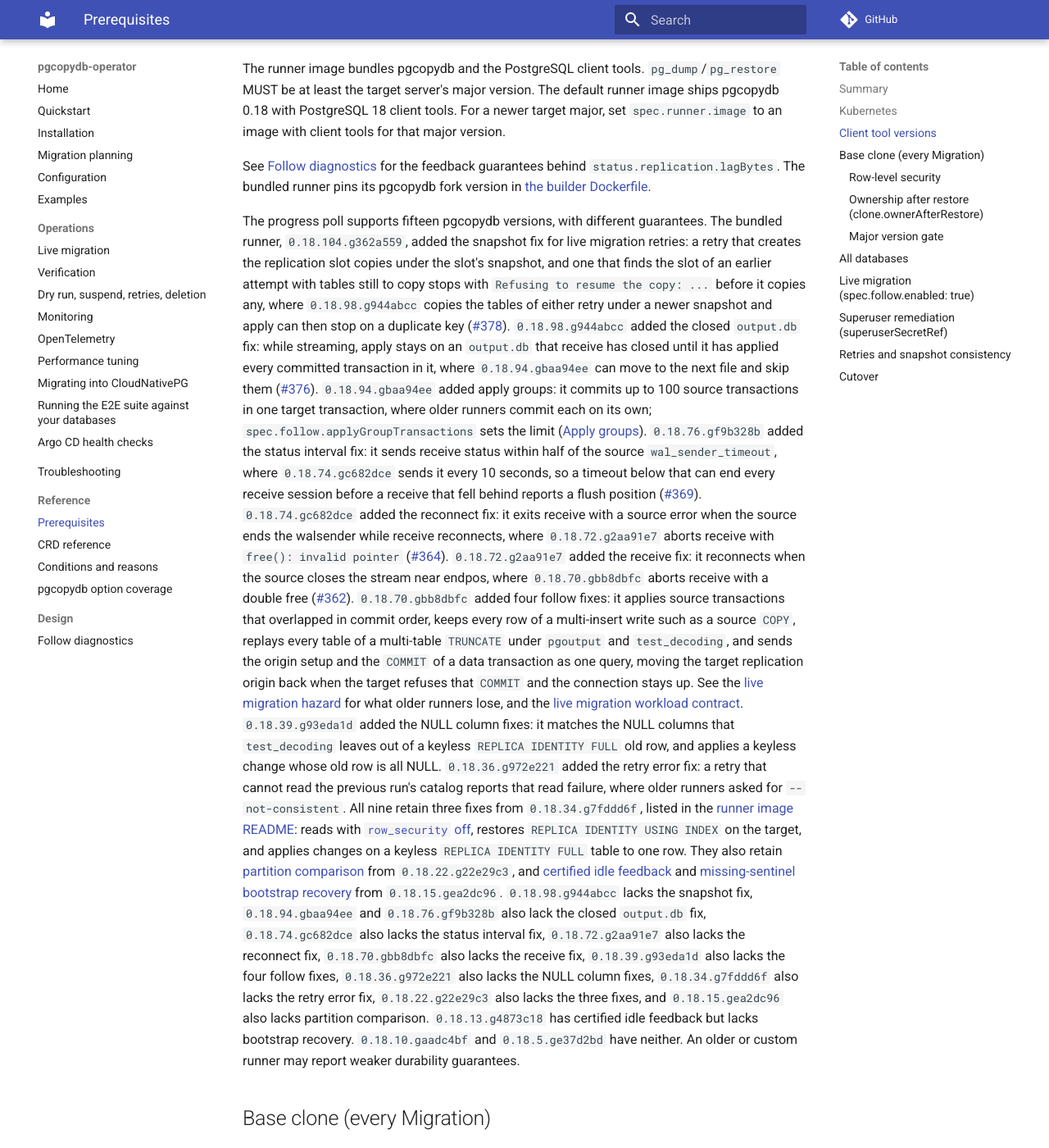
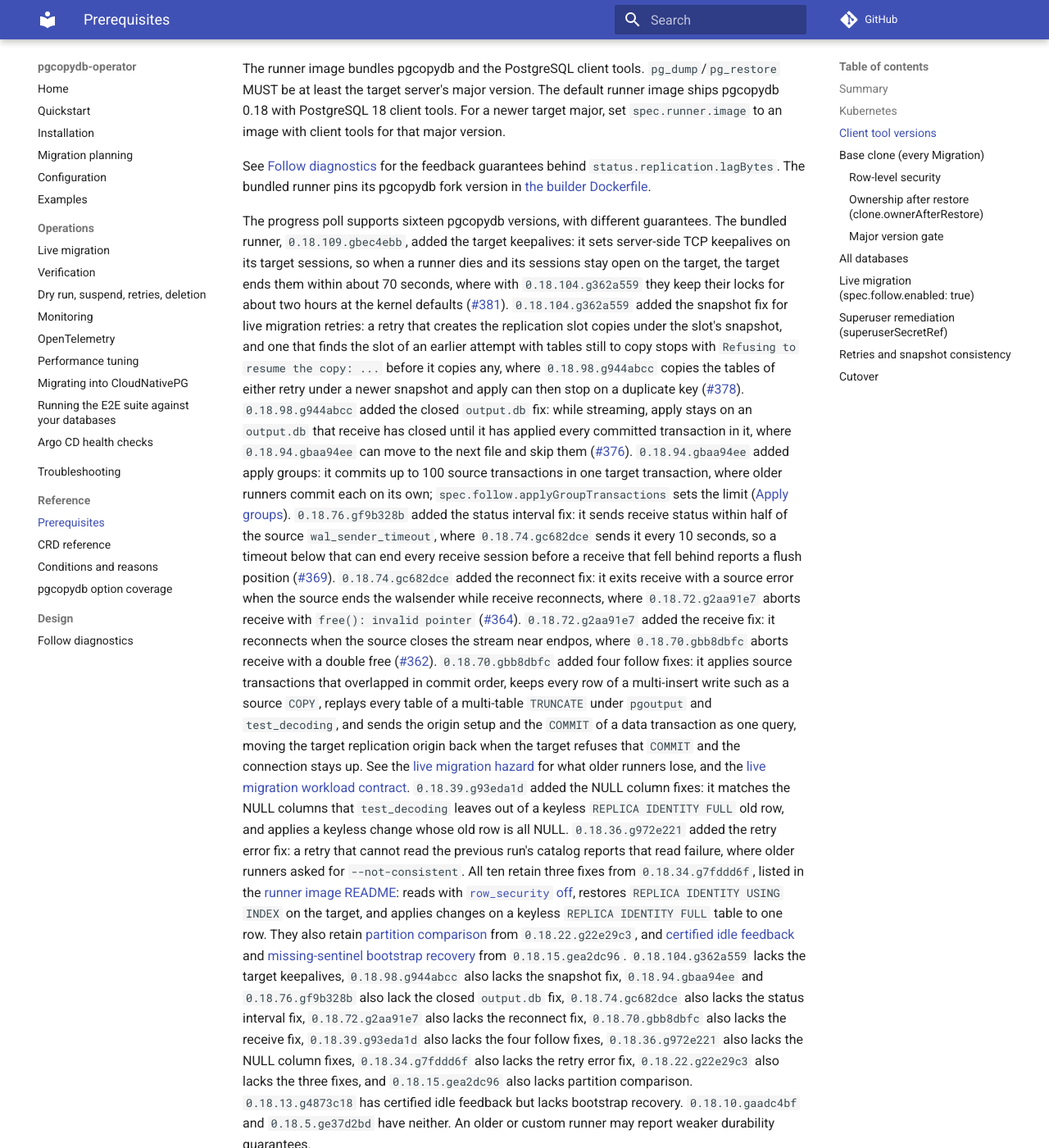
Before and after one commit to ydixken/pgcopydb-operator, an MkDocs documentation site: the page built from docs/reference/prerequisites.md, in a window 1280 px wide and 1400 px high, scrolled down 1466 px. Shown: the whole window at 82% size. Built offline with MkDocs 1.6.1 and Material for MkDocs 9.7.7, drawn with Linux system fonts in a browser that asks for light colours; comment, search, counter and statistics services are not loaded; some of the changed text lies outside the part shown.

Commit message:
fix: bundle the pgcopydb fix for orphaned target sessions blocking a restart
The runner pulls builder bec4ebb (0.18.109.gbec4ebb), which adds fork PR
#33. A runner pod deleted mid-copy could leave its COPY backends waiting
on the target in ClientRead with their table locks, because the close
never reached the target and the server noticed only at the kernel
keepalive defaults, about two hours later. A start-over's DROP TABLE ...
CASCADE waits behind them without an error, the likely cause of the
rc.1 E2E spec that timed out in Cloning on attempt 3 (#381). pgcopydb
now sets tcp_keepalives_idle=10, tcp_keepalives_interval=10 and
tcp_keepalives_count=6 on every target session it opens itself, so the
target ends such a session within about 70 s.

0.18.109.gbec4ebb goes first in the progress poll allowlist and every
older version stays. The pinned source links move to bec4ebb. Among the
sources the fork PR changed only pgsql.c, so every line range into
ld_stream.c and ld_apply.c stays. The docs that name the bundled version
move with it, the prerequisites say which runner sets the target
keepalives, and the lifecycle guide says what an orphaned session does
to the next attempt.

```diff
--- a/docs/reference/prerequisites.md
+++ b/docs/reference/prerequisites.md
@@ -4,7 +4,7 @@ What a `Migration` needs from your PostgreSQL endpoints and your Kubernetes clus
 The keywords MUST, SHOULD, and MAY are to be interpreted as described in RFC 2119.
 
 Scope: base clone (`pgcopydb clone`), whole-instance clone (`clone --all-databases`), live migration (`clone --follow`), cutover, and cleanup.
-Ground truth for the pgcopydb behavior behind each rule is the [upstream pgcopydb documentation](https://pgcopydb.readthedocs.io/) and the [pinned fork](https://github.com/ydixken/pgcopydb/tree/362a559e740569c440a587099642c563f502472e) for all-databases behavior, partition comparison, and row-level security.
+Ground truth for the pgcopydb behavior behind each rule is the [upstream pgcopydb documentation](https://pgcopydb.readthedocs.io/) and the [pinned fork](https://github.com/ydixken/pgcopydb/tree/bec4ebbb272c36335ab423238fe0010ae47caade) for all-databases behavior, partition comparison, and row-level security.
 The e2e fixtures ([test/e2e](https://github.com/ydixken/pgcopydb-operator/tree/main/test/e2e)) apply the grants below.
 Use the [Planning checklist](../planning.md) to record scope, operational, cutover, recovery, and rehearsal decisions that preflight cannot verify.
 
@@ -44,8 +44,9 @@ For a newer target major, set `spec.runner.image` to an image with client tools
 See [Follow diagnostics](../design/follow-diagnostics.md#what-the-snapshot-can-distinguish) for the feedback guarantees behind `status.replication.lagBytes`.
 The bundled runner pins its pgcopydb fork version in [the builder Dockerfile](https://github.com/ydixken/pgcopydb-operator/blob/main/images/pgcopydb-builder/Dockerfile).
 
-The progress poll supports fifteen pgcopydb versions, with different guarantees.
-The bundled runner, `0.18.104.g362a559`, added the snapshot fix for live migration retries: a retry that creates the replication slot copies under the slot's snapshot, and one that finds the slot of an earlier attempt with tables still to copy stops with `Refusing to resume the copy: ...` before it copies any, where `0.18.98.g944abcc` copies the tables of either retry under a newer snapshot and apply can then stop on a duplicate key ([#378](https://github.com/ydixken/pgcopydb-operator/issues/378)).
+The progress poll supports sixteen pgcopydb versions, with different guarantees.
+The bundled runner, `0.18.109.gbec4ebb`, added the target keepalives: it sets server-side TCP keepalives on its target sessions, so when a runner dies and its sessions stay open on the target, the target ends them within about 70 seconds, where with `0.18.104.g362a559` they keep their locks for about two hours at the kernel defaults ([#381](https://github.com/ydixken/pgcopydb-operator/issues/381)).
+`0.18.104.g362a559` added the snapshot fix for live migration retries: a retry that creates the replication slot copies under the slot's snapshot, and one that finds the slot of an earlier attempt with tables still to copy stops with `Refusing to resume the copy: ...` before it copies any, where `0.18.98.g944abcc` copies the tables of either retry under a newer snapshot and apply can then stop on a duplicate key ([#378](https://github.com/ydixken/pgcopydb-operator/issues/378)).
 `0.18.98.g944abcc` added the closed `output.db` fix: while streaming, apply stays on an `output.db` that receive has closed until it has applied every committed transaction in it, where `0.18.94.gbaa94ee` can move to the next file and skip them ([#376](https://github.com/ydixken/pgcopydb-operator/issues/376)).
 `0.18.94.gbaa94ee` added apply groups: it commits up to 100 source transactions in one target transaction, where older runners commit each on its own; `spec.follow.applyGroupTransactions` sets the limit ([Apply groups](../operations/performance.md#apply-groups)).
 `0.18.76.gf9b328b` added the status interval fix: it sends receive status within half of the source `wal_sender_timeout`, where `0.18.74.gc682dce` sends it every 10 seconds, so a timeout below that can end every receive session before a receive that fell behind reports a flush position ([#369](https://github.com/ydixken/pgcopydb-operator/issues/369)).
@@ -55,9 +56,9 @@ The bundled runner, `0.18.104.g362a559`, added the snapshot fix for live migrati
 See the [live migration hazard](../operations/live-migration.md#watching-the-stream) for what older runners lose, and the [live migration workload contract](#live-migration-specfollowenabled-true).
 `0.18.39.g93eda1d` added the NULL column fixes: it matches the NULL columns that `test_decoding` leaves out of a keyless `REPLICA IDENTITY FULL` old row, and applies a keyless change whose old row is all NULL.
 `0.18.36.g972e221` added the retry error fix: a retry that cannot read the previous run's catalog reports that read failure, where older runners asked for `--not-consistent`.
-All nine retain three fixes from `0.18.34.g7fddd6f`, listed in the [runner image README](https://github.com/ydixken/pgcopydb-operator/blob/main/images/runner/README.md): reads with [`row_security` off](#row-level-security), restores `REPLICA IDENTITY USING INDEX` on the target, and applies changes on a keyless `REPLICA IDENTITY FULL` table to one row.
+All ten retain three fixes from `0.18.34.g7fddd6f`, listed in the [runner image README](https://github.com/ydixken/pgcopydb-operator/blob/main/images/runner/README.md): reads with [`row_security` off](#row-level-security), restores `REPLICA IDENTITY USING INDEX` on the target, and applies changes on a keyless `REPLICA IDENTITY FULL` table to one row.
 They also retain [partition comparison](../operations/verification.md#partitioned-tables) from `0.18.22.g22e29c3`, and [certified idle feedback](../design/follow-diagnostics.md#what-the-snapshot-can-distinguish) and [missing-sentinel bootstrap recovery](../troubleshooting.md#publication-retry-failures) from `0.18.15.gea2dc96`.
-`0.18.98.g944abcc` lacks the snapshot fix, `0.18.94.gbaa94ee` and `0.18.76.gf9b328b` also lack the closed `output.db` fix, `0.18.74.gc682dce` also lacks the status interval fix, `0.18.72.g2aa91e7` also lacks the reconnect fix, `0.18.70.gbb8dbfc` also lacks the receive fix, `0.18.39.g93eda1d` also lacks the four follow fixes, `0.18.36.g972e221` also lacks the NULL column fixes, `0.18.34.g7fddd6f` also lacks the retry error fix, `0.18.22.g22e29c3` also lacks the three fixes, and `0.18.15.gea2dc96` also lacks partition comparison.
+`0.18.104.g362a559` lacks the target keepalives, `0.18.98.g944abcc` also lacks the snapshot fix, `0.18.94.gbaa94ee` and `0.18.76.gf9b328b` also lack the closed `output.db` fix, `0.18.74.gc682dce` also lacks the status interval fix, `0.18.72.g2aa91e7` also lacks the reconnect fix, `0.18.70.gbb8dbfc` also lacks the receive fix, `0.18.39.g93eda1d` also lacks the four follow fixes, `0.18.36.g972e221` also lacks the NULL column fixes, `0.18.34.g7fddd6f` also lacks the retry error fix, `0.18.22.g22e29c3` also lacks the three fixes, and `0.18.15.gea2dc96` also lacks partition comparison.
 `0.18.13.g4873c18` has certified idle feedback but lacks bootstrap recovery.
 `0.18.10.gaadc4bf` and `0.18.5.ge37d2bd` have neither.
 An older or custom runner may report weaker durability guarantees.
@@ -439,7 +440,7 @@ The trade-off: re-copied tables read a fresh snapshot.
 A retried clone of a source that still takes writes is therefore not one single point in time across tables.
 If that matters, stop writes across the retry window, or delete and recreate the Migration for a fresh consistent copy.
 Follow migrations replay every change since the slot's consistent point on top of the base copy, so their tables need the slot's own snapshot.
-On runner `0.18.104.g362a559`, a retry that creates the slot copies under it.
+On runner `0.18.104.g362a559` and later, a retry that creates the slot copies under it.
 A retry that finds the slot from an earlier attempt and still has tables to copy cannot resume: that runner refuses it, and the operator starts the attempt over when `spec.clone.dropIfExists` is true, or fails the Migration as `SnapshotLost` (see [Retries and resume](../operations/lifecycle.md#retries-and-resume)).
 Older runners copy the remaining tables of either retry under a newer snapshot, so apply can stop on a duplicate key or leave the target diverged ([client tool versions](#client-tool-versions)).
 The cutover drain-verify gate and `spec.verification.data` are the checks that catch divergence.
```
Also changed, not shown: charts/pgcopydb-operator/README.md (+1 -1 lines), docs/design/follow-diagnostics.md (+6 -6 lines), docs/operations/lifecycle.md (+3 -0 lines), docs/operations/live-migration.md (+2 -2 lines), docs/operations/monitoring.md (+2 -2 lines), images/runner/README.md (+14 -6 lines), 8 other files.
